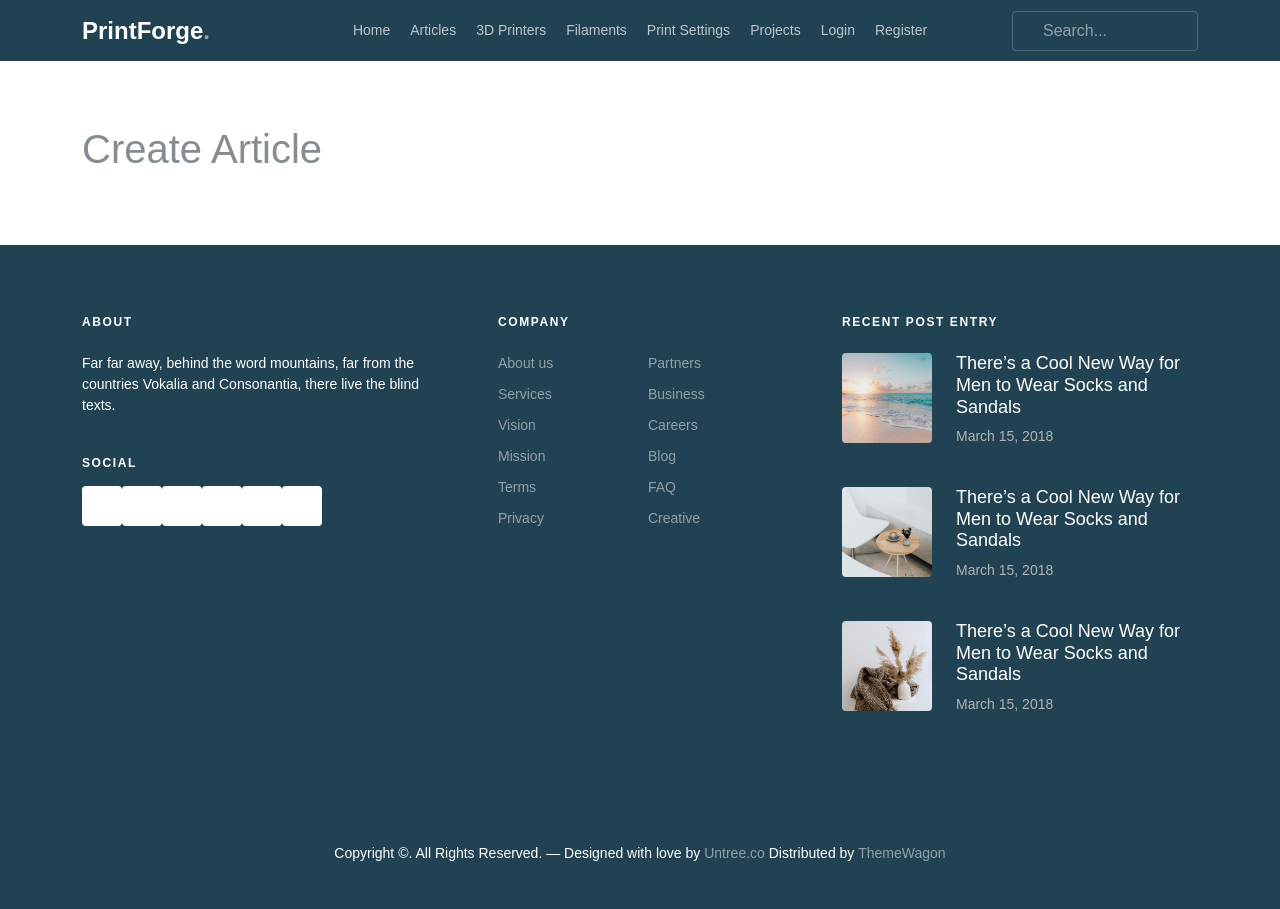
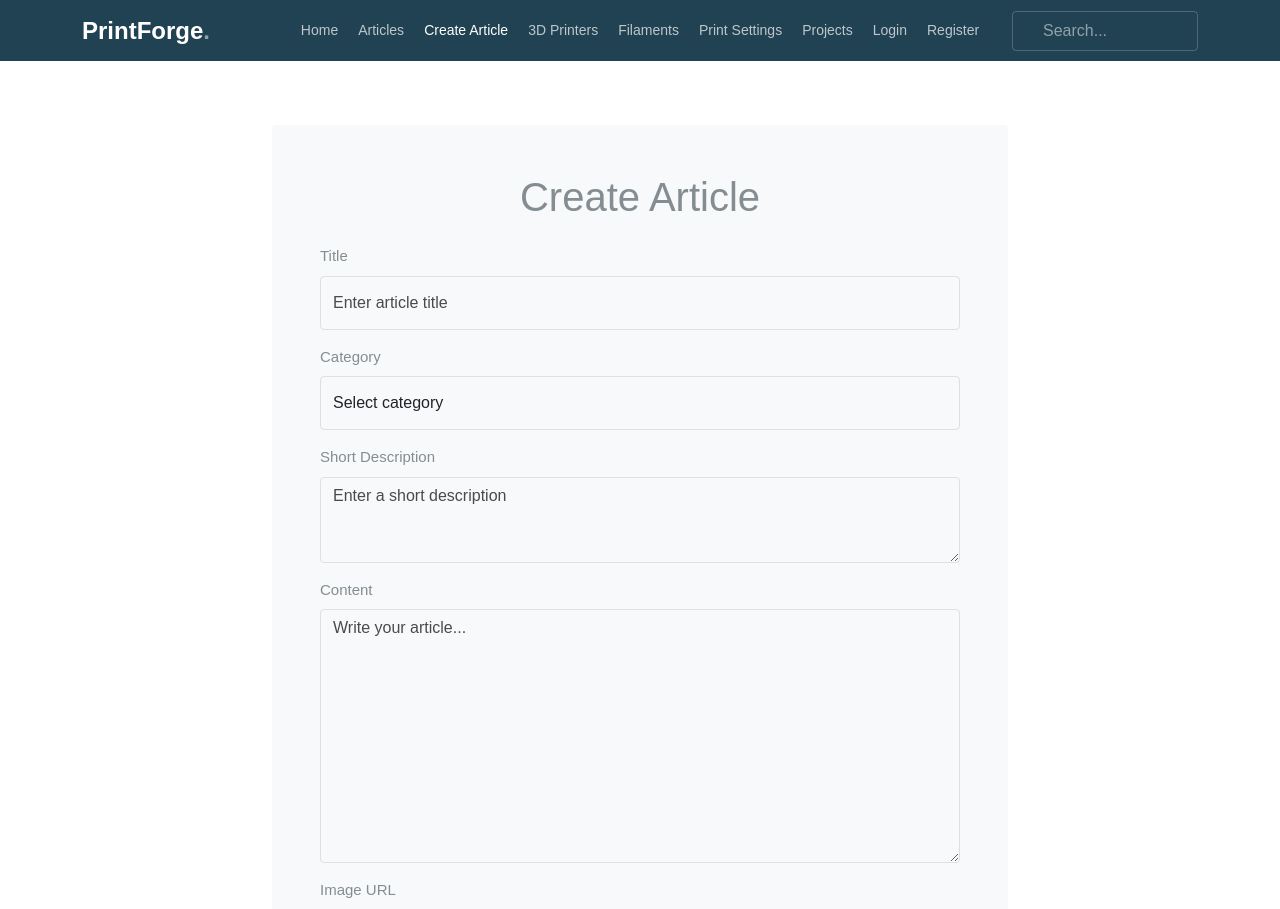
Before and after one commit to MartinNeikov/3D-printing-blog-, a React (Vite) app: page /articles/create in a window 1280 px wide. Shown: the top 909 px of the page. Built offline with nearby package versions, Linux system fonts and the light colour scheme; no server answers.

Commit message:
Add forms and validation for authentication and articles
Added controlled Login, Register, and CreateArticle forms,
introduced reusable validation utilities,
added field-level validation messages,
and added navigation to the Create Article page.

```diff
--- a/src/components/create-article/CreateArticle.jsx
+++ b/src/components/create-article/CreateArticle.jsx
@@ -1,8 +1,208 @@
+import { useState } from "react";
+
+import { validateArticle } from "../../utils/validation.js";
+
 function CreateArticle() {
+  const [data, setData] = useState({
+    title: "",
+    category: "",
+    short_description: "",
+    content: "",
+    image_url: "",
+  });
+
+  const [errors, setErrors] = useState({});
+
+  function changeHandler(e) {
+    setData((state) => ({
+      ...state,
+      [e.target.name]: e.target.value,
+    }));
+
+    setErrors((state) => ({
+      ...state,
+      [e.target.name]: "",
+    }));
+  }
+
+  function submitHandler(e) {
+    e.preventDefault();
+
+    const validationErrors = validateArticle(data);
+
+    setErrors(validationErrors);
+
+    if (Object.keys(validationErrors).length > 0) {
+      return;
+    }
+
+    // Supabase INSERT ще добавим по-късно.
+  }
+
   return (
     <section className="section">
       <div className="container">
-        <h1>Create Article</h1>
+        <div className="row justify-content-center">
+          <div className="col-lg-8">
+            <div className="p-5 bg-light rounded">
+              <h1 className="mb-4 text-center">
+                Create Article
+              </h1>
+
+              <form onSubmit={submitHandler} noValidate>
+                <div className="mb-3">
+                  <label
+                    htmlFor="title"
+                    className="form-label"
+                  >
+                    Title
+                  </label>
+
+                  <input
+                    type="text"
+                    id="title"
+                    name="title"
+                    className="form-control"
+                    placeholder="Enter article title"
+                    value={data.title}
+                    onChange={changeHandler}
+                  />
+
+                  {errors.title && (
+                    <p className="text-danger mt-1 mb-0">
+                      {errors.title}
+                    </p>
+                  )}
+                </div>
+
+                <div className="mb-3">
+                  <label
+                    htmlFor="category"
+                    className="form-label"
+                  >
+                    Category
+                  </label>
+
+                  <select
+                    id="category"
+                    name="category"
+                    className="form-control"
+                    value={data.category}
+                    onChange={changeHandler}
+                  >
+                    <option value="">
+                      Select category
+                    </option>
+
+                    <option value="3D Printers">
+                      3D Printers
+                    </option>
+
+                    <option value="Filaments">
+                      Filaments
+                    </option>
+
+                    <option value="Print Settings">
+                      Print Settings
+                    </option>
+
+                    <option value="Projects">
+                      Projects
+                    </option>
+                  </select>
+
+                  {errors.category && (
+                    <p className="text-danger mt-1 mb-0">
+                      {errors.category}
+                    </p>
+                  )}
+                </div>
+
+                <div className="mb-3">
+                  <label
+                    htmlFor="short_description"
+                    className="form-label"
+                  >
+                    Short Description
+                  </label>
+
+                  <textarea
+                    id="short_description"
+                    name="short_description"
+                    className="form-control"
+                    placeholder="Enter a short description"
+                    value={data.short_description}
+                    onChange={changeHandler}
+                    rows="3"
+                  />
+
+                  {errors.short_description && (
+                    <p className="text-danger mt-1 mb-0">
+                      {errors.short_description}
+                    </p>
+                  )}
+                </div>
+
+                <div className="mb-3">
+                  <label
+                    htmlFor="content"
+                    className="form-label"
+                  >
+                    Content
+                  </label>
+
+                  <textarea
+                    id="content"
+                    name="content"
+                    className="form-control"
+                    placeholder="Write your article..."
+                    value={data.content}
+                    onChange={changeHandler}
+                    rows="10"
+                  />
+
+                  {errors.content && (
+                    <p className="text-danger mt-1 mb-0">
+                      {errors.content}
+                    </p>
+                  )}
+                </div>
+
+                <div className="mb-4">
+                  <label
+                    htmlFor="image_url"
+                    className="form-label"
+                  >
+                    Image URL
+                  </label>
+
+                  <input
+                    type="text"
+                    id="image_url"
+                    name="image_url"
+                    className="form-control"
+                    placeholder="/images/articles/example.png"
+                    value={data.image_url}
+                    onChange={changeHandler}
+                  />
+
+                  {errors.image_url && (
+                    <p className="text-danger mt-1 mb-0">
+                      {errors.image_url}
+                    </p>
+                  )}
+                </div>
+
+                <button
+                  type="submit"
+                  className="btn btn-primary w-100"
+                >
+                  Create Article
+                </button>
+              </form>
+            </div>
+          </div>
+        </div>
       </div>
     </section>
   );
--- a/src/components/header/Header.jsx
+++ b/src/components/header/Header.jsx
@@ -55,6 +55,15 @@ function Header() {
                         className={({ isActive }) => (isActive ? "active" : "")}
                       >
                         Articles
+                      </NavLink>
+                    </li>
+
+                    <li>
+                      <NavLink
+                        to="/articles/create"
+                        className={({ isActive }) => (isActive ? "active" : "")}
+                      >
+                        Create Article
                       </NavLink>
                     </li>
 
--- a/src/components/register/Register.jsx
+++ b/src/components/register/Register.jsx
@@ -1,8 +1,11 @@
 import { useState } from "react";
 import { Link, useNavigate } from "react-router";
 
+import { validateRegister } from "../../utils/validation.js";
+
 function Register() {
   const navigate = useNavigate();
+
   const [data, setData] = useState({
     name: "",
     email: "",
@@ -10,27 +13,32 @@ function Register() {
     confirmPassword: "",
   });
 
-  const [error, setError] = useState("");
+  const [errors, setErrors] = useState({});
 
   function changeHandler(e) {
     setData((state) => ({
       ...state,
       [e.target.name]: e.target.value,
     }));
+
+    setErrors((state) => ({
+      ...state,
+      [e.target.name]: "",
+    }));
   }
 
   function submitHandler(e) {
     e.preventDefault();
 
-    if (data.password !== data.confirmPassword) {
-      setError("Passwords do not match.");
+    const validationErrors = validateRegister(data);
+
+    setErrors(validationErrors);
+
+    if (Object.keys(validationErrors).length > 0) {
       return;
     }
 
-    setError("");
-
-     navigate("/");
-
+    navigate("/");
   }
 
   return (
@@ -39,11 +47,16 @@ function Register() {
         <div className="row justify-content-center">
           <div className="col-md-6 col-lg-5">
             <div className="p-5 bg-light rounded">
-              <h2 className="mb-4 text-center">Register</h2>
+              <h2 className="mb-4 text-center">
+                Register
+              </h2>
 
-              <form onSubmit={submitHandler}>
+              <form onSubmit={submitHandler} noValidate>
                 <div className="mb-3">
-                  <label htmlFor="name" className="form-label">
+                  <label
+                    htmlFor="name"
+                    className="form-label"
+                  >
                     Name
                   </label>
 
@@ -55,12 +68,20 @@ function Register() {
                     placeholder="Enter your name"
                     value={data.name}
                     onChange={changeHandler}
-                    required
                   />
+
+                  {errors.name && (
+                    <p className="text-danger mt-1 mb-0">
+                      {errors.name}
+                    </p>
+                  )}
                 </div>
 
                 <div className="mb-3">
-                  <label htmlFor="email" className="form-label">
+                  <label
+                    htmlFor="email"
+                    className="form-label"
+                  >
                     Email
                   </label>
 
@@ -72,12 +93,20 @@ function Register() {
                     placeholder="Enter your email"
                     value={data.email}
                     onChange={changeHandler}
-                    required
                   />
+
+                  {errors.email && (
+                    <p className="text-danger mt-1 mb-0">
+                      {errors.email}
+                    </p>
+                  )}
                 </div>
 
                 <div className="mb-3">
-                  <label htmlFor="password" className="form-label">
+                  <label
+                    htmlFor="password"
+                    className="form-label"
+                  >
                     Password
                   </label>
 
@@ -89,13 +118,20 @@ function Register() {
                     placeholder="Enter your password"
                     value={data.password}
                     onChange={changeHandler}
-                    minLength="6"
-                    required
                   />
+
+                  {errors.password && (
+                    <p className="text-danger mt-1 mb-0">
+                      {errors.password}
+                    </p>
+                  )}
                 </div>
 
                 <div className="mb-3">
-                  <label htmlFor="confirmPassword" className="form-label">
+                  <label
+                    htmlFor="confirmPassword"
+                    className="form-label"
+                  >
                     Confirm Password
                   </label>
 
@@ -107,16 +143,14 @@ function Register() {
                     placeholder="Confirm your password"
                     value={data.confirmPassword}
                     onChange={changeHandler}
-                    minLength="6"
-                    required
                   />
+
+                  {errors.confirmPassword && (
+                    <p className="text-danger mt-1 mb-0">
+                      {errors.confirmPassword}
+                    </p>
+                  )}
                 </div>
-
-                {error && (
-                  <p className="text-danger text-center">
-                    {error}
-                  </p>
-                )}
 
                 <button
                   type="submit"
@@ -128,7 +162,9 @@ function Register() {
 
               <p className="text-center mt-4 mb-0">
                 Already have an account?{" "}
-                <Link to="/login">Login</Link>
+                <Link to="/login">
+                  Login
+                </Link>
               </p>
             </div>
           </div>
--- /dev/null
+++ b/src/utils/validation.js
@@ -0,0 +1,51 @@
+export function validateRegister(data) {
+  const errors = {};
+
+  if (!data.name.trim()) {
+    errors.name = "Name is required.";
+  } else if (data.name.trim().length < 2) {
+    errors.name = "Name must be at least 2 characters.";
+  }
+
+  if (!data.email.trim()) {
+    errors.email = "Email is required.";
+  }
+
+  if (data.password.length < 6) {
+    errors.password = "Password must be at least 6 characters.";
+  }
+
+  if (data.password !== data.confirmPassword) {
+    errors.confirmPassword = "Passwords do not match.";
+  }
+
+  return errors;
+}
+
+export function validateArticle(data) {
+  const errors = {};
+
+  if (data.title.trim().length < 5) {
+    errors.title = "Title must be at least 5 characters.";
+  }
+
+  if (!data.category) {
+    errors.category = "Please select a category.";
+  }
+
+  if (data.short_description.trim().length < 20) {
+    errors.short_description =
+      "Short description must be at least 20 characters.";
+  }
+
+  if (data.content.trim().length < 50) {
+    errors.content =
+      "Article content must be at least 50 characters.";
+  }
+
+  if (!data.image_url.trim()) {
+    errors.image_url = "Image is required.";
+  }
+
+  return errors;
+}
```
